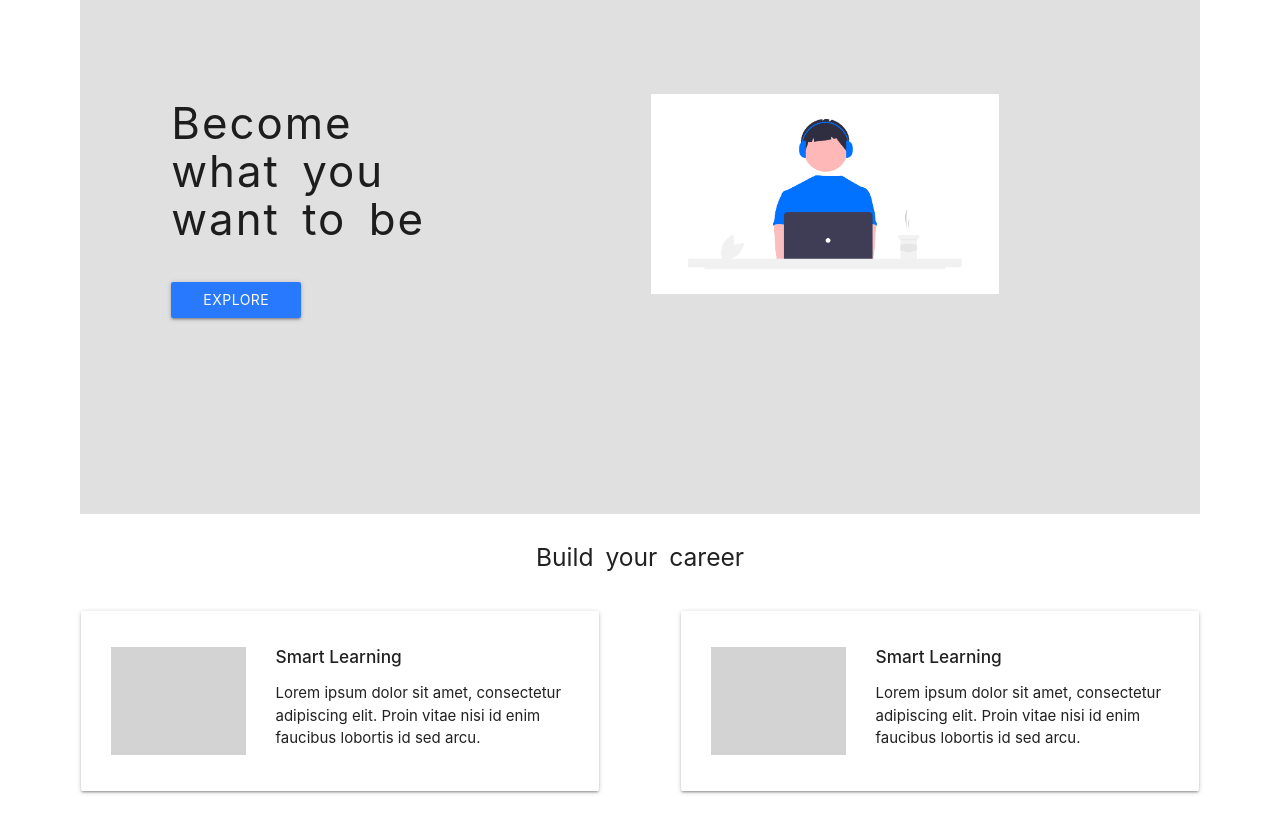
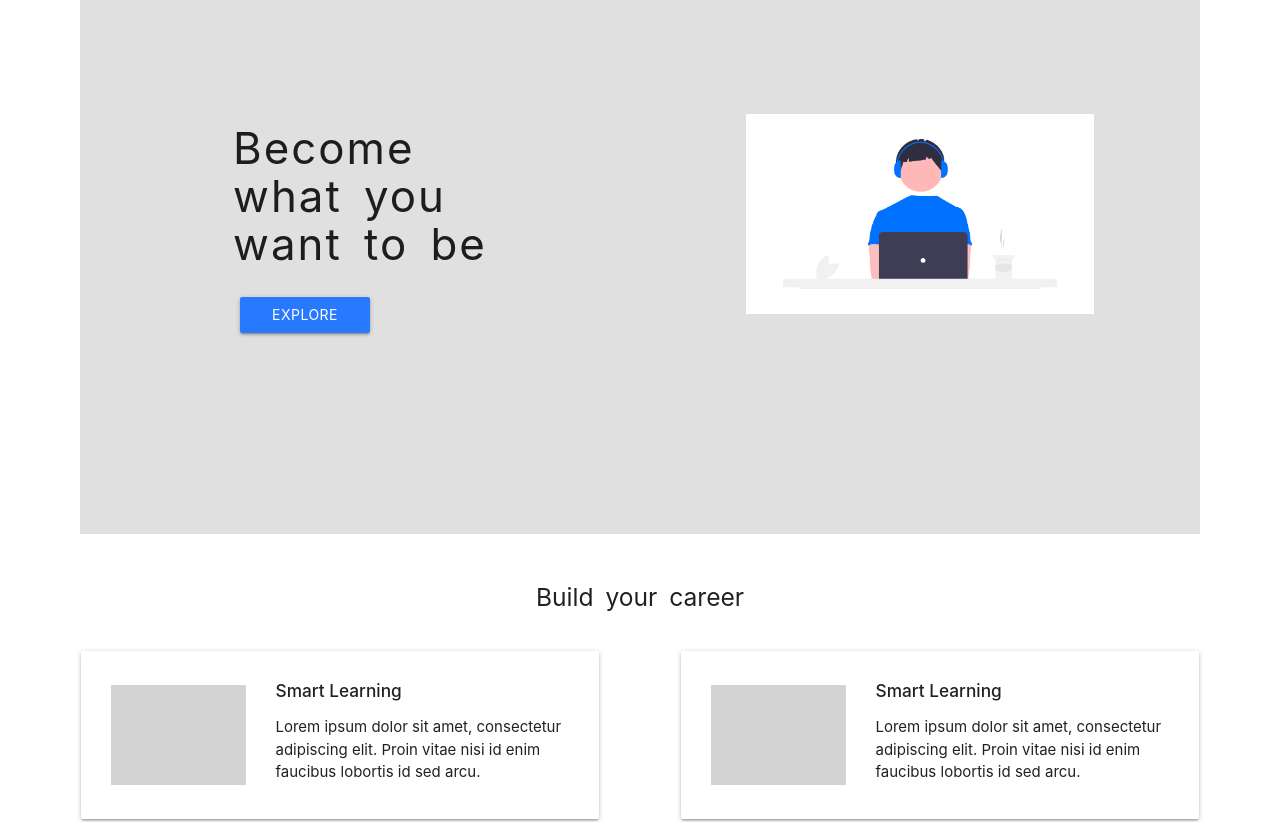
Before and after one commit to ShoonLeiNaing/Alpha-Learn, a React (Create React App) app: page / in a window 1280 px wide. Shown: the part 220-1042 px from the top of the page. Built offline with nearby package versions, Linux system fonts and the light colour scheme.

Commit message:
nav hero card fix

```diff
--- a/src/components/Card/Card.css
+++ b/src/components/Card/Card.css
@@ -8,7 +8,8 @@
 .card{
     margin: 30px;
     margin-bottom: 0px;
-    height: 180px;
+    height: auto;
+    padding: 20px 0;
     display: flex ;
     align-items: center ;
     justify-content: space-around;
@@ -16,7 +17,7 @@
 .card-imageContainer{
      flex: 0.3;
      background-color: lightgray;
-     height: 60%;
+     height: 100px;
      margin:0 30px;
 }
 .card-textContainer{
--- a/src/components/Card/Card.js
+++ b/src/components/Card/Card.js
@@ -8,7 +8,7 @@ const Card = () => {
                 Build your career
             </h5>
             <div className='row'>
-                <div className='col s12 m12 l6'>
+                <div className='col s12 l6'>
                     <div className="card horizontal">
                         <div className='card-imageContainer'>
 
@@ -23,7 +23,7 @@ const Card = () => {
                         </div>
                     </div>
                 </div>
-                <div className='col m12 s12 l6'>
+                <div className='col s12 l6'>
                 <div className="card horizontal">
                         <div className='card-imageContainer'>
 
@@ -40,7 +40,7 @@ const Card = () => {
                 </div>
             </div>
             <div className='row'>
-                <div className='col s12 m12 l6'>
+                <div className='col s12 l6'>
                     <div className="card horizontal">
                         <div className='card-imageContainer'>
 
@@ -55,7 +55,7 @@ const Card = () => {
                         </div>
                     </div>
                 </div>
-                <div className='col m12 s12 l6'>
+                <div className='col  s12 l6'>
                 <div className="card horizontal">
                         <div className='card-imageContainer'>
 
--- a/src/components/Footer/Footer.css
+++ b/src/components/Footer/Footer.css
@@ -0,0 +1,3 @@
+.page-footer{
+    margin-top: 40px;
+}
--- a/src/components/Hero/Hero.css
+++ b/src/components/Hero/Hero.css
@@ -1,6 +1,6 @@
 .hero__container{
     height: 80vh;
-    margin:30px 80px;
+    margin:50px 80px;
 }
 .row{
     height: 100%;
@@ -9,31 +9,43 @@
     justify-content: center;
     align-items: center;
 }
+.left-container{
+    margin:60px 0;
+    display: flex;
+    flex-direction: column;
+    justify-content: center;
+    align-items: center;
+}
 .hero-text{
-    margin-left: 80px;
     letter-spacing: 2px;
     word-spacing: 8px;
 }
 .btn{
-    margin-left: 80px;
-    margin-top: 20px;
     width:130px;
+    margin-left: -110px;
+    margin-top: 10px;
 }
 .image-container{
     height: 200px;
     width: 200px;
     object-fit: contain;
+    display: flex;
+    align-items: center;
+    justify-content: center;
 }
 .image-container img{
     height: 100%;
 }
-@media screen and (max-width:670px){
+@media screen and (max-width:700px){
     .hero__container{
         margin: 30px;
-        /* height: 40vh; */
     }
     .row{
         display: inline;
-        height: 50%;
     }
+    .btn{
+        width: 150px !important;
+        margin-left: 0px;
+    }
+
 }
--- a/src/components/Hero/Hero.js
+++ b/src/components/Hero/Hero.js
@@ -6,11 +6,11 @@ const Hero = () => {
     return (
         <div className='hero__container grey lighten-2'>
             <div className='row'>
-                <div className='col s12 l6 left-container'>
+                <div className='col s12 m12 left-container'>
                     <h3 className='hero-text'>Become <br/> what you <br/>want to be </h3>
                     <a class="waves-effect waves-light btn  blue accent-3">Explore</a>
                 </div>
-                <div className='col s12 l6 image-container'>
+                <div className='col s12 m12 image-container'>
                     <img src={img} />
                 </div>
             </div>
--- a/src/components/Mentors/Mentors.jsx
+++ b/src/components/Mentors/Mentors.jsx
@@ -1,4 +1,4 @@
-/* eslint-disable */
+ /* eslint-disable */
 import React, { useEffect } from 'react';
 import M from 'materialize-css';
 import './Mentors.css';
--- a/src/components/Navbar/Navbar.css
+++ b/src/components/Navbar/Navbar.css
@@ -28,10 +28,6 @@ input{
   margin:0 20px;
 }
 
-
-.btn{
-
-}
 .btn-container{
   margin-left: 60px;
 }
@@ -41,7 +37,8 @@ input{
   .nav-container{
     margin:0;
   }
-  .btn{
-    width: 80%;
+
+  .input-container{
+    display: none;
   }
 }
--- a/src/components/Navbar/Navbar.js
+++ b/src/components/Navbar/Navbar.js
@@ -36,8 +36,8 @@ const Navbar = () => {
                 <div className="navbar-fixed">
                     <nav className="nav-wrapper white">
                         <div className='nav-container'>
+                        <a href="#" data-target="slide-out" className="sidenav-trigger black-text"><i className="material-icons">menu</i></a>
                             <div><a href="#!" className="brand-logo black-text ">Logo</a></div>
-                            <a href="#" data-target="slide-out" className="sidenav-trigger black-text"><i className="material-icons">menu</i></a>
                             <div className='input-container'>
                                <input placeholder='what do you want to learn today?'/>
                                <i class="material-icons black-text">search</i>
@@ -47,7 +47,7 @@ const Navbar = () => {
                                 <li><a href="#" className='black-text'>Courses</a></li>
                                 <li><a href="#" className='black-text'>Campus</a></li>
                                 <li><a href="#" className='black-text'>Blog</a></li>
-                                <li><div className='btn-container'><a class="waves-effect waves-light btn blue accent-3">Login</a></div></li>
+                                <li><div className='btn-container'><a class="waves-effect waves-light btn blue accent-3 nav-btn">Login</a></div></li>
                             </ul>
                         </div>
                     </nav>
@@ -56,7 +56,7 @@ const Navbar = () => {
                         <li><a href="#">Courses</a></li>
                         <li><a href="#">Campus</a></li>
                         <li><a href="#">Blog</a></li>
-                        <li><a class="waves-effect waves-light btn">Login</a></li>
+                        <li><a class="waves-effect waves-light btn nav-btn">Login</a></li>
                     </ul>
                 </div>
             </header>
```
Also changed, not shown: 2 other files (tests, documents, lock files or other folders).
